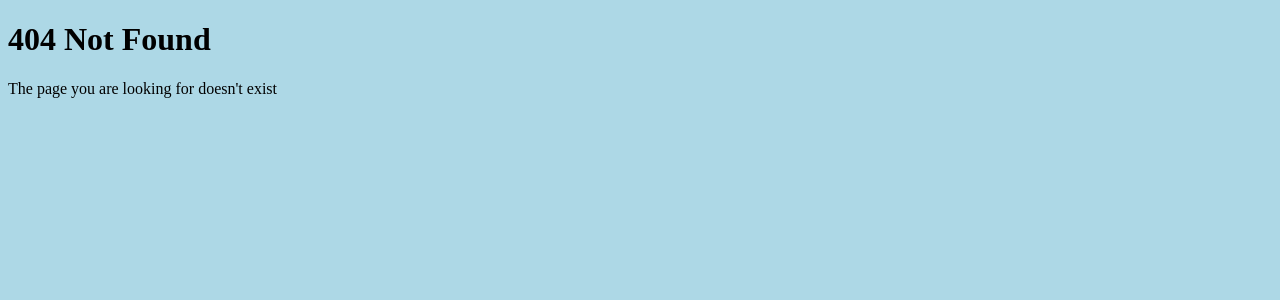
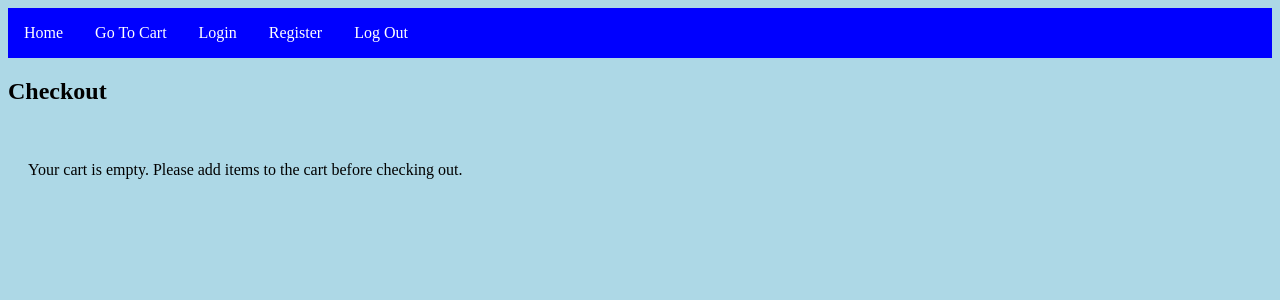
Before and after one commit to HunterB03/360-Lab-Final, a React (Vite) app in the folder frontend/: page /checkout in a window 1280 px wide. Before the commit this address had no page. Shown: the top 300 px of the page. Built offline with nearby package versions, Linux system fonts and the light colour scheme.

Commit message:
checkout progress

```diff
--- a/frontend/src/App.jsx
+++ b/frontend/src/App.jsx
@@ -4,9 +4,11 @@ import Login from "./pages/Login"
 import Register from "./pages/Register"
 import Home from "./pages/Home"
 import NotFound from "./pages/NotFound"
-
 import CartPage from './pages/CartPage'
 import ProtectedRoute from "./components/ProtectedRoute"
+
+import CheckoutPage from './pages/CheckoutPage'
+
 
 function Logout(){
   localStorage.clear()
@@ -34,6 +36,8 @@ function App() {
         <Route path="/logout" element={<Logout />} />
         <Route path="/register" element={<RegisterAndLogout />} />
         <Route path="/cart" element={<CartPage />} />
+        <Route path="/checkout" element={<CheckoutPage /> }/>
+
         <Route path="*" element={<NotFound />}></Route>
       </Routes>
     </BrowserRouter>
--- a/frontend/src/components/Listing.jsx
+++ b/frontend/src/components/Listing.jsx
@@ -4,7 +4,7 @@ import "../styles/Listing.css"
 function Listing({listing, addToCart}) {
     return <div className="listing-container">
         <p className="listing-title">{listing.title}</p>
-		<p className="listing-price">{listing.price}</p>
+		<p className="listing-price">${listing.price}</p>
         <p className="listing-content">{listing.content}</p>
         <p className="listing-date">{}</p>
         <img className="listing-image" src={listing.img} alt={listing.title} />
--- a/frontend/src/pages/CartPage.jsx
+++ b/frontend/src/pages/CartPage.jsx
@@ -37,12 +37,19 @@ function CartPage() {
         localStorage.setItem('cart', JSON.stringify(updatedCart));
     };
 
+    const totalQuantity = cart.reduce((acc, item) => acc + item.quantity, 0);
+    const totalPrice = cart.reduce((acc, item) => acc + (item.price * item.quantity), 0);
+
+
+
+
     return (
         <div>
             <div className="header">
                 <ul>
                 <li><a href="/">Home</a></li>
                 <li><a href="/cart">Go To Cart</a></li>
+                <li><a href="/checkout">Checkout</a></li>
 
                 <li><a href="/login">Login</a></li>
                 <li><a href="/register">Register</a></li>
@@ -50,7 +57,7 @@ function CartPage() {
                 </ul>
                 </div>
 
-            <h2>Your Cart</h2>
+    <h2>Your Cart</h2>
             <div className="cart-container">
                 {cart.length === 0 ? (
                     <p>Your cart is empty.</p>
@@ -60,6 +67,7 @@ function CartPage() {
                             <img className="cart-item-image" src={item.img} alt={item.title} />
                             <div className="cart-item-details">
                                 <p className="cart-item-title">{item.title}</p>
+                                <p className="cart-item-price">${item.price}</p>
                                 <p className="cart-item-content">{item.content}</p>
                                 <p className="cart-item-quantity">Quantity: {item.quantity}</p>
                                 <div className="cart-item-actions">
@@ -72,6 +80,12 @@ function CartPage() {
                     ))
                 )}
             </div>
+            {cart.length > 0 && (
+                <div className="cart-summary">
+                    <p><strong>Total Quantity:</strong> {totalQuantity}</p>
+                    <p><strong>Total Price:</strong> ${totalPrice}</p>
+                </div>
+            )}
         </div>
     );
 }
--- /dev/null
+++ b/frontend/src/pages/CheckoutPage.jsx
@@ -0,0 +1,87 @@
+import React, { useState, useEffect } from "react";
+import api from "../api"
+import "../styles/Checkout.css";
+import "../styles/Form.css"
+
+function CheckoutPage() {
+    const [cart, setCart] = useState([]);
+    const [address, setAddress] = useState("")
+    const [cardnumber, setCardnumber] = useState("")
+
+    const handleSubmit = async (e) => {
+        localStorage.setCart([])
+        navigate("/")
+        }
+
+
+    useEffect(() => {
+        const savedCart = JSON.parse(localStorage.getItem("cart")) || [];
+        setCart(savedCart);
+    }, []);
+
+    const totalQuantity = cart.reduce((acc, item) => acc + item.quantity, 0);
+    const totalPrice = cart.reduce((acc, item) => acc + item.price * item.quantity, 0);
+
+    return (
+        <div>
+            <div className="header">
+                <ul>
+                    <li><a href="/">Home</a></li>
+                    <li><a href="/cart">Go To Cart</a></li>
+                    <li><a href="/login">Login</a></li>
+                    <li><a href="/register">Register</a></li>
+                    <li><a href="/logout">Log Out</a></li>
+                </ul>
+            </div>
+
+            <h2>Checkout</h2>
+
+            <div className="checkout-container">
+                {cart.length === 0 ? (
+                    <p>Your cart is empty. Please add items to the cart before checking out.</p>
+                ) : (
+                    <>
+                        <div className="cart-summary">
+                            <h3>Order Summary</h3>
+                            {cart.map((item) => (
+                                <div key={item.id} className="cart-item-summary">
+                                    <p>{item.title} x {item.quantity}</p>
+                                    <p>${(item.price * item.quantity).toFixed(2)}</p>
+                                </div>
+                            ))}
+                            <p><strong>Total Quantity:</strong> {totalQuantity}</p>
+                            <p><strong>Total Price:</strong> ${totalPrice.toFixed(2)}</p>
+
+
+        <form onSubmit={handleSubmit} className="form-container">
+
+        <input
+            className="form-input"
+            type="text"
+            value={address}
+            onChange={(e) => setAddress(e.target.value)}
+            placeholder="Address"
+        />
+
+        <input
+            className="form-input"
+            type="text"
+            value={cardnumber}
+            onChange={(e) => setCardnumber(e.target.value)}
+            placeholder="Card Number"
+        />
+        <button className="form-button" type="submit">Place Order</button>
+
+    </form>
+
+
+
+                        </div>
+                    </>
+                )}
+            </div>
+        </div>
+    );
+}
+
+export default CheckoutPage;
--- a/frontend/src/styles/Cart.css
+++ b/frontend/src/styles/Cart.css
@@ -61,3 +61,7 @@
 .cart-item-actions button:hover {
     background-color: blue;
 }
+
+.cart-summary{
+    background-color: white;
+}
--- /dev/null
+++ b/frontend/src/styles/Checkout.css
@@ -0,0 +1,13 @@
+/* Checkout.css */
+.checkout-container {
+    padding: 20px;
+}
+
+.cart-summary {
+    margin-bottom: 20px;
+}
+
+.cart-item-summary {
+    display: flex;
+    justify-content: space-between;
+}
--- a/frontend/src/styles/Form.css
+++ b/frontend/src/styles/Form.css
@@ -27,6 +27,7 @@
     color: white;
     border: none;
     border-radius: 4px;
+    cursor: pointer;
   }
 
   .form-button:hover {
--- a/frontend/src/styles/Listing.css
+++ b/frontend/src/styles/Listing.css
@@ -40,4 +40,5 @@ button{
     color: white;
     border: none;
     border-radius: 5px;
+    cursor: pointer;
 }
```
Also changed, not shown: 2 other files (tests, documents, lock files or other folders).
